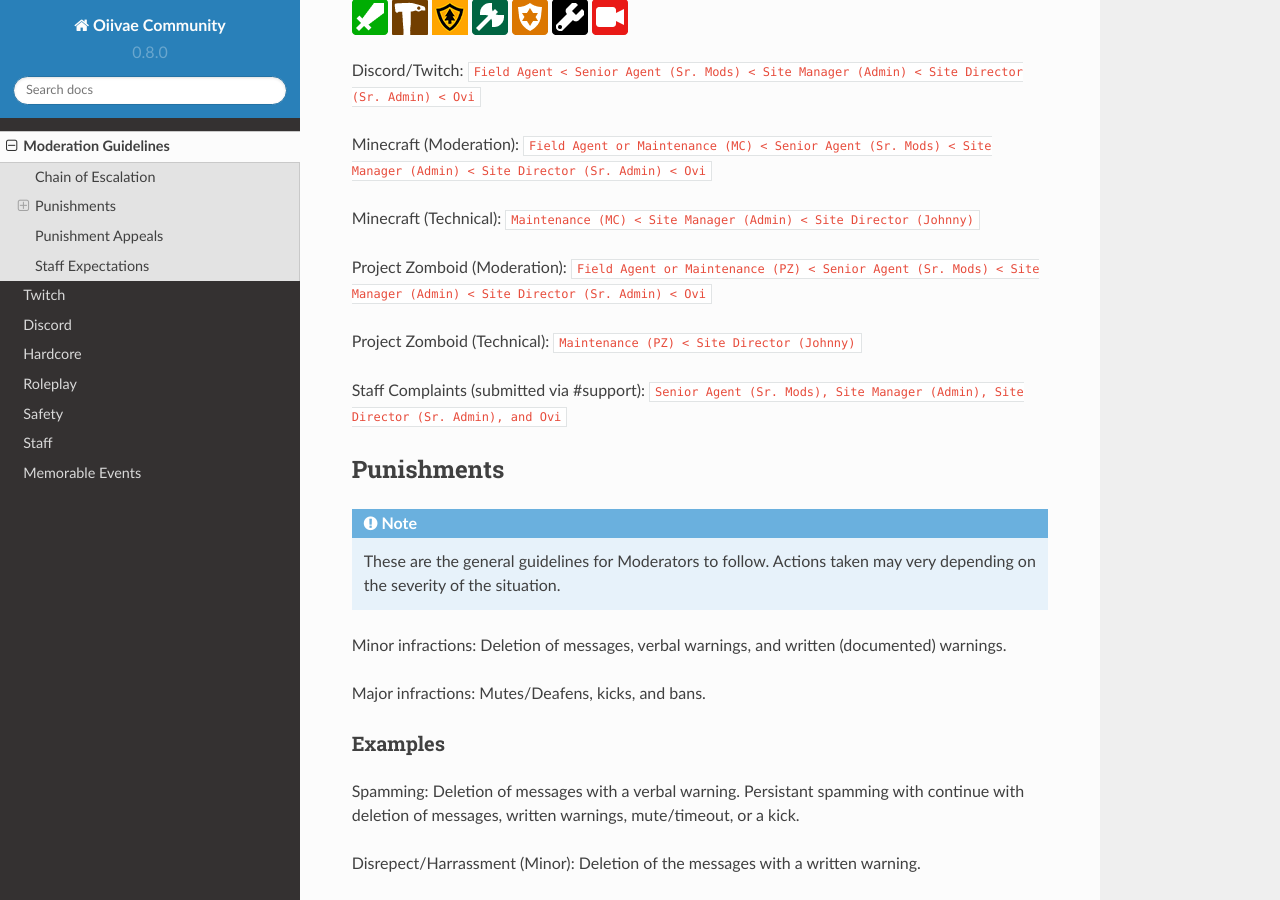
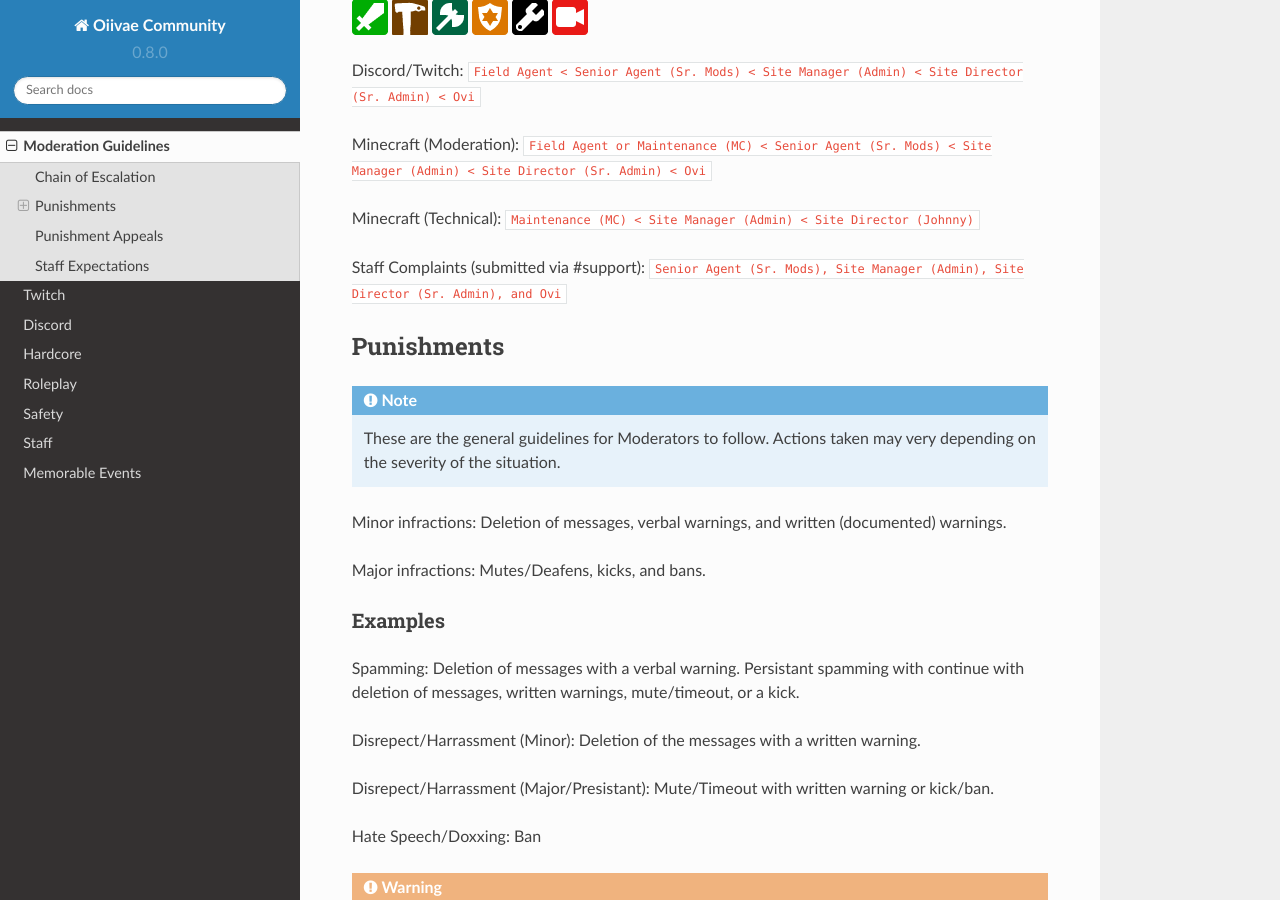
Before and after one commit to nerdyjohnny/ovidoc, a Sphinx documentation site: the page built from docs/source/guidelines.rst, in a window 1280 px wide and 900 px high, scrolled down 385 px. Built offline with Sphinx 7.4.7 and the Read the Docs theme 2.0.0, drawn with Linux system fonts in a browser that asks for light colours.

Commit message:
Update guidelines.rst

```diff
--- a/docs/source/guidelines.rst
+++ b/docs/source/guidelines.rst
@@ -9,7 +9,6 @@ The following is how issues are worked up the chain depending on its severity. *
 
 .. image:: icons/janitor.png
 .. image:: icons/custodian.png
-.. image:: icons/pzmaintenance.png
 .. image:: icons/srmod.png
 .. image:: icons/admin.png
 .. image:: icons/sitedirector.png
@@ -20,10 +19,6 @@ Discord/Twitch: ``Field Agent < Senior Agent (Sr. Mods) < Site Manager (Admin) <
 Minecraft (Moderation): ``Field Agent or Maintenance (MC) < Senior Agent (Sr. Mods) < Site Manager (Admin) < Site Director (Sr. Admin) < Ovi``
 
 Minecraft (Technical): ``Maintenance (MC) < Site Manager (Admin) < Site Director (Johnny)``
-
-Project Zomboid (Moderation): ``Field Agent or Maintenance (PZ) < Senior Agent (Sr. Mods) < Site Manager (Admin) < Site Director (Sr. Admin) < Ovi``
-
-Project Zomboid (Technical): ``Maintenance (PZ) < Site Director (Johnny)``
 
 
 Staff Complaints (submitted via #support): ``Senior Agent (Sr. Mods), Site Manager (Admin), Site Director (Sr. Admin), and Ovi``
```
